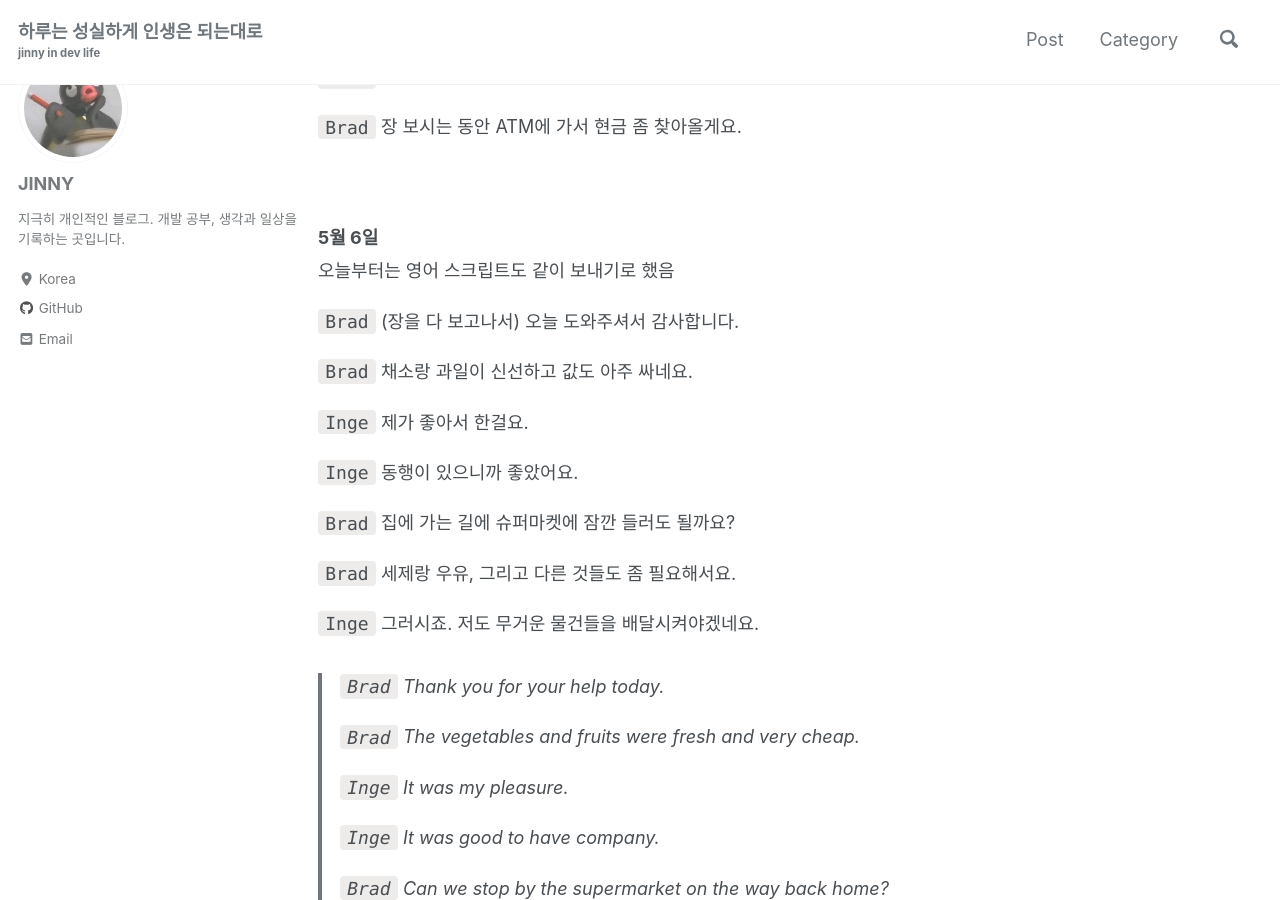
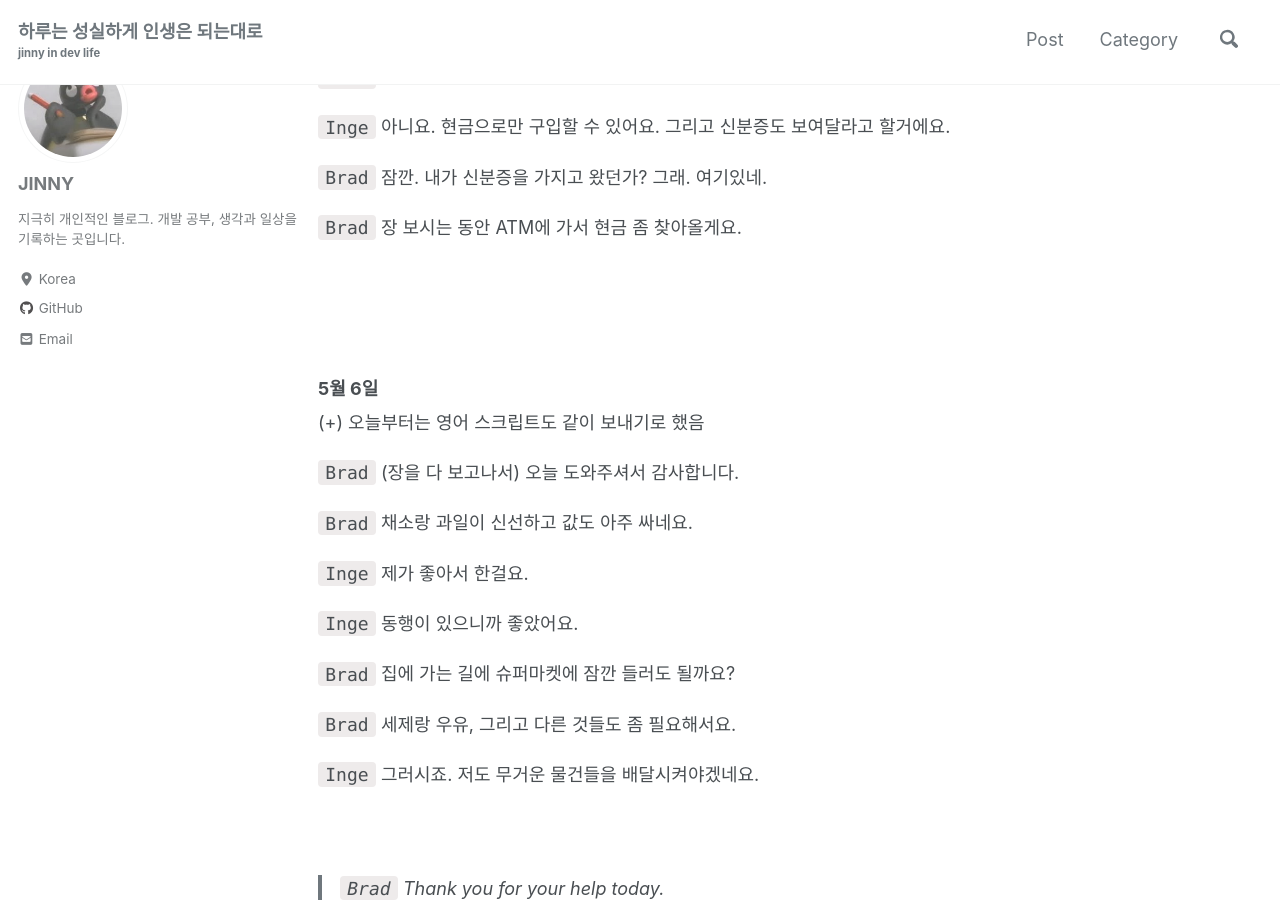
Before and after one commit to jinn-dev/jinn-dev.github.io, a Jekyll site: the page built from _posts/English/2020-05-04-fluency-training-01.md, in a window 1280 px wide and 900 px high, scrolled down 927 px. Built offline with Jekyll 4.4.1, drawn with Linux system fonts in a browser that asks for light colours; cached includes are drawn as plain includes; nearby versions of some CDN libraries; comment, search, counter and statistics services are not loaded.

Commit message:
Update 2020-05-04-fluency-training-01.md

```diff
--- a/_posts/English/2020-05-04-fluency-training-01.md
+++ b/_posts/English/2020-05-04-fluency-training-01.md
@@ -18,7 +18,9 @@
 
 `Brad` 말씀을 들으니 '쓰레기 최소화' 운동에 동참하고 계시는 것 같네요.
 
+<br>
 
+<br>
 
 ### 5월 5일
 
@@ -36,9 +38,12 @@
 
 <br>
 
+<br>
+
 ### 5월 6일
 
-오늘부터는 영어 스크립트도 같이 보내기로 했음
+(+) 오늘부터는 영어 스크립트도 같이 보내기로 했음
+
 
 
 `Brad` (장을 다 보고나서) 오늘 도와주셔서 감사합니다.
@@ -55,6 +60,8 @@
 
 `Inge` 그러시죠. 저도 무거운 물건들을 배달시켜야겠네요.
 
+<br>
+
 > `Brad` Thank you for your help today.
 >
 > `Brad` The vegetables and fruits were fresh and very cheap.
@@ -69,7 +76,7 @@
 >
 > `Inge` Sure. I'll get some heavy stuff to be delivered from there, too.
 
-<br>
+<br><br>
 
 ### 5월 7일
 
@@ -89,7 +96,7 @@
 
 `Min` 수리하려면 돈을 더 모아야 해서, 수리하려면 아직 멀었어.
 
-
+<br>
 
 > `Eddy`  Did you get your car repaired?
 >
@@ -108,3 +115,5 @@
 > `Min` Since I need to earn more money for the repair, I still have a long way to go to repair.
 
 <br>
+
+<br>
```
